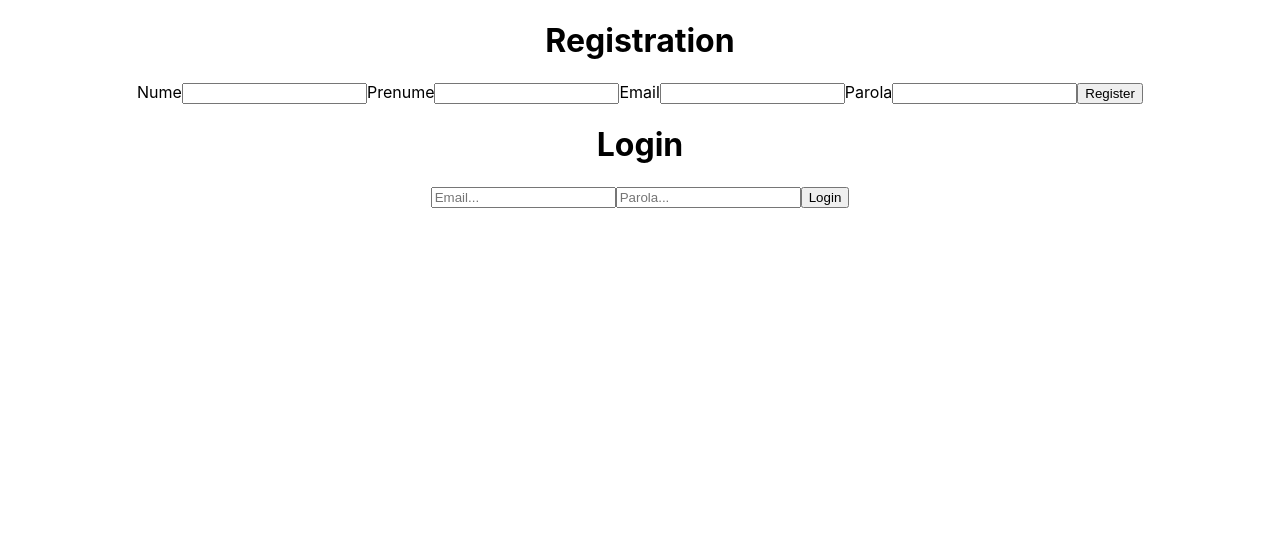
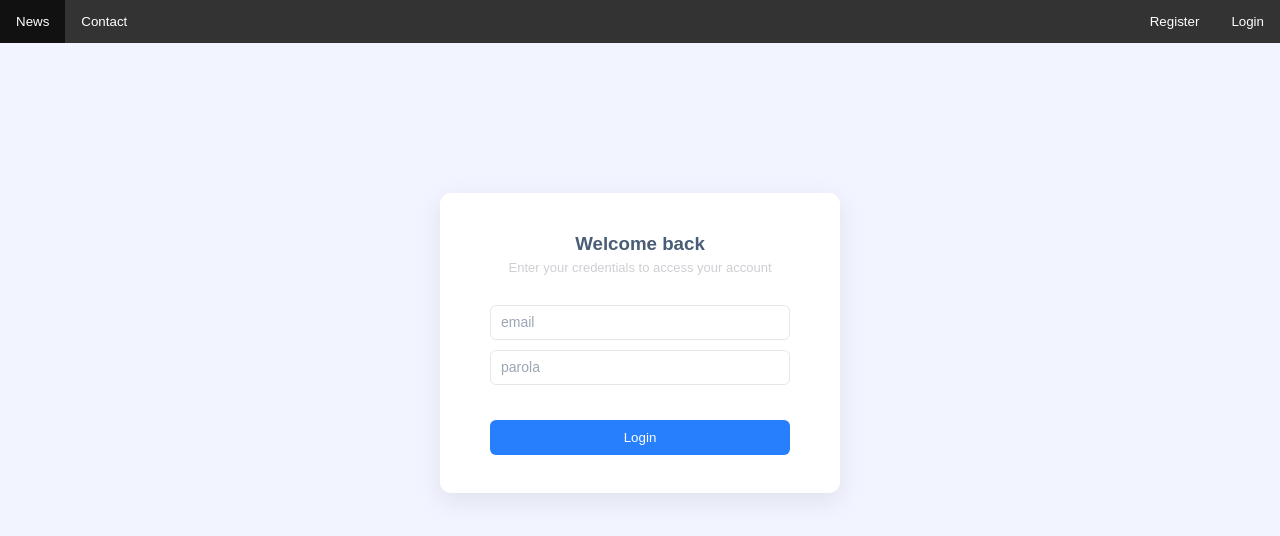
Before and after one commit to adrian-cioban/anonymous-grading-app, a React (Create React App) app in the folder frontend/: page /login in a window 1280 px wide. Shown: the top 536 px of the page. Built offline with nearby package versions, Linux system fonts and the light colour scheme.

Commit message:
login/register for students

```diff
--- a/frontend/package.json
+++ b/frontend/package.json
@@ -9,6 +9,8 @@
     "axios": "^0.24.0",
     "react": "^17.0.2",
     "react-dom": "^17.0.2",
+    "react-router": "^6.2.1",
+    "react-router-dom": "^6.2.1",
     "react-scripts": "5.0.0",
     "web-vitals": "^2.1.3"
   },
--- a/frontend/src/App.css
+++ b/frontend/src/App.css
@@ -1,3 +1,13 @@
+* {
+  margin: 0;
+  padding: 0;
+  box-sizing: border-box;
+  font-family: Arial, Helvetica, sans-serif;
+}
+body {
+  background-color: #f2f4ff;
+}
+
 .App {
   text-align: center;
 }
--- a/frontend/src/App.js
+++ b/frontend/src/App.js
@@ -1,97 +1,19 @@
 import React, { useState } from "react";
-import Axios from "axios";
+import { BrowserRouter, Routes, Route } from "react-router-dom";
 import "./App.css";
+import NavigationBar from "./components/NavigationBar/NavigationBar";
+import Login from "./components/Login/Login";
+import Register from "./components/Register/Register";
 
 function App() {
-  const [numeReg, setNumeReg] = useState("");
-  const [prenumeReg, setPrenumeReg] = useState("");
-  const [emailReg, setEmailReg] = useState("");
-  const [parolaReg, setParolaReg] = useState("");
-
-  const [email, setEmail] = useState("");
-  const [parola, setParola] = useState("");
-
-  const [loginStatus, setLoginStatus] = useState("");
-
-  const register = () => {
-    Axios.post("http://localhost:8080/api/students", {
-      nume: numeReg,
-      prenume: prenumeReg,
-      email: emailReg,
-      parola: parolaReg,
-    }).then((response) => {
-      console.log(response);
-    });
-  };
-
-  const login = () => {
-    Axios.post("http://localhost:8080/api/students/login", {
-      email: email,
-      parola: parola,
-    }).then((response) => {
-      if (response.data.message) {
-        setLoginStatus(response.data.message);
-      } else {
-        setLoginStatus("Salut " + response.data.prenume);
-      }
-      console.log(response.data);
-    });
-  };
-
   return (
-    <div className="App">
-      <div className="registration">
-        <h1>Registration</h1>
-        <label>Nume</label>
-        <input
-          type="text"
-          onChange={(e) => {
-            setNumeReg(e.target.value);
-          }}
-        />
-        <label>Prenume</label>
-        <input
-          type="text"
-          onChange={(e) => {
-            setPrenumeReg(e.target.value);
-          }}
-        />
-        <label>Email</label>
-        <input
-          type="text"
-          onChange={(e) => {
-            setEmailReg(e.target.value);
-          }}
-        />
-        <label>Parola</label>
-        <input
-          type="text"
-          onChange={(e) => {
-            setParolaReg(e.target.value);
-          }}
-        />
-        <button onClick={register}>Register</button>
-      </div>
-      <div className="login">
-        <h1>Login</h1>
-        <input
-          type="text"
-          placeholder="Email..."
-          onChange={(e) => {
-            setEmail(e.target.value);
-          }}
-        />
-        <input
-          type="password"
-          placeholder="Parola..."
-          onChange={(e) => {
-            setParola(e.target.value);
-          }}
-        />
-        <button onClick={login}>Login</button>
-      </div>
-      <h1>{loginStatus}</h1>
-    </div>
+    <BrowserRouter>
+      <NavigationBar></NavigationBar>
+      <Routes>
+        <Route path="/login" element={<Login></Login>}></Route>
+        <Route path="/register" element={<Register></Register>}></Route>
+      </Routes>
+    </BrowserRouter>
   );
 }
 
--- /dev/null
+++ b/frontend/src/components/Login/Login.css
@@ -0,0 +1,64 @@
+.containerLogin {
+  width: 400px;
+  height: 300px;
+  background-color: #fff;
+  margin: 150px auto;
+  border-radius: 11px;
+  padding: 40px 50px;
+  box-shadow: rgba(149, 157, 165, 0.2) 0px 8px 24px;
+}
+/* top-header */
+.top-header h3 {
+  text-align: center;
+  color: #495d76;
+}
+.top-header p {
+  color: #cecfd3;
+  font-size: 13px;
+  text-align: center;
+  margin-top: 5px;
+  margin-bottom: 30px;
+}
+/* top-header */
+
+/* form */
+.user input,
+.pass input {
+  width: 100%;
+  height: 35px;
+  border: none;
+  border: 1px solid #e6e6e6;
+  border-radius: 6px;
+  outline: none;
+  padding: 10px 10px;
+  margin-bottom: 10px;
+}
+::placeholder {
+  color: #9ca5b4;
+  font-size: 14px;
+}
+/* form */
+
+/* button */
+.btn {
+  display: flex;
+  justify-content: center;
+  margin-top: 25px;
+}
+.btn button {
+  width: 100%;
+  border: none;
+  height: 35px;
+  background-color: #277ffd;
+  color: #fff;
+  border-radius: 6px;
+  cursor: pointer;
+}
+/* button */
+
+p.last {
+  text-align: center;
+  position: relative;
+  bottom: 120px;
+  font-size: 12px;
+}
--- /dev/null
+++ b/frontend/src/components/Login/Login.js
@@ -0,0 +1,59 @@
+import React, { useState } from "react";
+import Axios from "axios";
+import "./Login.css";
+
+const Login = () => {
+  const [email, setEmail] = useState("");
+  const [parola, setParola] = useState("");
+
+  const [loginStatus, setLoginStatus] = useState("");
+
+  const login = () => {
+    Axios.post("http://localhost:8080/api/students/login", {
+      email: email,
+      parola: parola,
+    }).then((response) => {
+      if (response.data.message) {
+        setLoginStatus(response.data.message);
+      } else {
+        setLoginStatus("Salut " + response.data.prenume);
+      }
+      console.log(response.data);
+    });
+  };
+
+  return (
+    <div className="containerLogin">
+      <div className="top-header">
+        <h3>Welcome back</h3>
+        <p>Enter your credentials to access your account</p>
+      </div>
+      <div className="user">
+        <input
+          className="loginInput"
+          type="email"
+          placeholder="email"
+          onChange={(e) => {
+            setEmail(e.target.value);
+          }}
+        />
+      </div>
+      <div className="pass">
+        <input
+          className="loginInput"
+          type="password"
+          placeholder="parola"
+          onChange={(e) => {
+            setParola(e.target.value);
+          }}
+        />
+      </div>
+      <div className="btn">
+        <button onClick={login}>Login</button>
+      </div>
+      <h1>{loginStatus}</h1>
+    </div>
+  );
+};
+
+export default Login;
--- /dev/null
+++ b/frontend/src/components/NavigationBar/NavigationBar.css
@@ -0,0 +1,34 @@
+ul {
+  list-style-type: none;
+  margin: 0;
+  padding: 0;
+  overflow: hidden;
+  background-color: #333;
+}
+
+li {
+  float: left;
+}
+
+li button {
+  border: none;
+  background-color: transparent;
+  display: block;
+  color: white;
+  text-align: center;
+  padding: 14px 16px;
+  text-decoration: none;
+  cursor: pointer;
+}
+
+li button:hover:not(.active) {
+  background-color: #111;
+}
+
+.right {
+  float: right;
+}
+
+.active {
+  background-color: #00a2ff;
+}
--- /dev/null
+++ b/frontend/src/components/NavigationBar/NavigationBar.js
@@ -0,0 +1,42 @@
+import React from "react";
+import { useNavigate } from "react-router";
+import "./NavigationBar.css";
+
+const NavigationBar = () => {
+  const navigate = useNavigate();
+
+  return (
+    <div>
+      <ul>
+        <li>
+          <button id="news">News</button>
+        </li>
+        <li>
+          <button id="contact">Contact</button>
+        </li>
+        <li className="right">
+          <button
+            id="login"
+            onClick={() => {
+              navigate("/login");
+            }}
+          >
+            Login
+          </button>
+        </li>
+        <li className="right">
+          <button
+            id="register"
+            onClick={() => {
+              navigate("/register");
+            }}
+          >
+            Register
+          </button>
+        </li>
+      </ul>
+    </div>
+  );
+};
+
+export default NavigationBar;
--- /dev/null
+++ b/frontend/src/components/Register/Register.css
@@ -0,0 +1,64 @@
+.container {
+  width: 400px;
+  height: 400px;
+  background-color: #fff;
+  margin: 150px auto;
+  border-radius: 11px;
+  padding: 40px 50px;
+  box-shadow: rgba(149, 157, 165, 0.2) 0px 8px 24px;
+}
+/* top-header */
+.top-header h3 {
+  text-align: center;
+  color: #495d76;
+}
+.top-header p {
+  color: #cecfd3;
+  font-size: 13px;
+  text-align: center;
+  margin-top: 5px;
+  margin-bottom: 30px;
+}
+/* top-header */
+
+/* form */
+.user input,
+.pass input {
+  width: 100%;
+  height: 35px;
+  border: none;
+  border: 1px solid #e6e6e6;
+  border-radius: 6px;
+  outline: none;
+  padding: 10px 10px;
+  margin-bottom: 10px;
+}
+::placeholder {
+  color: #9ca5b4;
+  font-size: 14px;
+}
+/* form */
+
+/* button */
+.btn {
+  display: flex;
+  justify-content: center;
+  margin-top: 25px;
+}
+.btn button {
+  width: 100%;
+  border: none;
+  height: 35px;
+  background-color: #277ffd;
+  color: #fff;
+  border-radius: 6px;
+  cursor: pointer;
+}
+/* button */
+
+p.last {
+  text-align: center;
+  position: relative;
+  bottom: 120px;
+  font-size: 12px;
+}
--- /dev/null
+++ b/frontend/src/components/Register/Register.js
@@ -0,0 +1,83 @@
+import React, { useState } from "react";
+import Axios from "axios";
+import "./Register.css";
+
+const Register = () => {
+  const [numeReg, setNumeReg] = useState("");
+  const [prenumeReg, setPrenumeReg] = useState("");
+  const [emailReg, setEmailReg] = useState("");
+  const [parolaReg, setParolaReg] = useState("");
+
+  const register = () => {
+    Axios.post("http://localhost:8080/api/students", {
+      nume: numeReg,
+      prenume: prenumeReg,
+      email: emailReg,
+      parola: parolaReg,
+    }).then((response) => {
+      console.log(response.data);
+      setNumeReg("");
+      setPrenumeReg("");
+      setEmailReg("");
+      setParolaReg("");
+    });
+  };
+
+  return (
+    <div className="container">
+      <div className="top-header">
+        <h3>Register</h3>
+        <p>Enter your details to create your account</p>
+      </div>
+      <div className="user">
+        <input
+          className="registerInput"
+          placeholder="Nume"
+          value={numeReg}
+          type="text"
+          onChange={(e) => {
+            setNumeReg(e.target.value);
+          }}
+        />
+      </div>
+      <div className="user">
+        <input
+          className="registerInput"
+          placeholder="Prenume"
+          value={prenumeReg}
+          type="text"
+          onChange={(e) => {
+            setPrenumeReg(e.target.value);
+          }}
+        />
+      </div>
+      <div className="user">
+        <input
+          className="registerInput"
+          placeholder="Email"
+          value={emailReg}
+          type="text"
+          onChange={(e) => {
+            setEmailReg(e.target.value);
+          }}
+        />
+      </div>
+      <div className="pass">
+        <input
+          className="registerInput"
+          placeholder="Parola"
+          value={parolaReg}
+          type="password"
+          onChange={(e) => {
+            setParolaReg(e.target.value);
+          }}
+        />
+      </div>
+      <div className="btn">
+        <button onClick={register}>Register</button>
+      </div>
+    </div>
+  );
+};
+
+export default Register;
```
Also changed, not shown: 1 other file (tests, documents, lock files or other folders).
